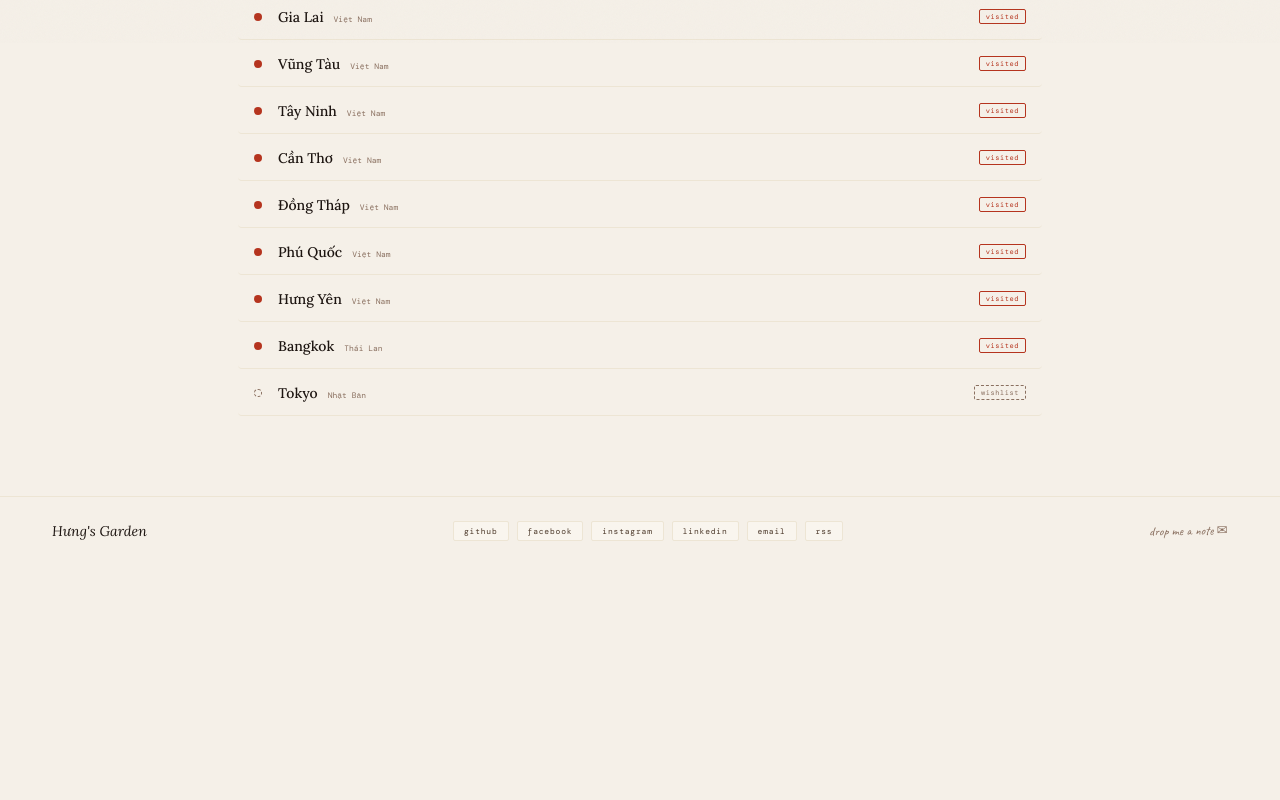
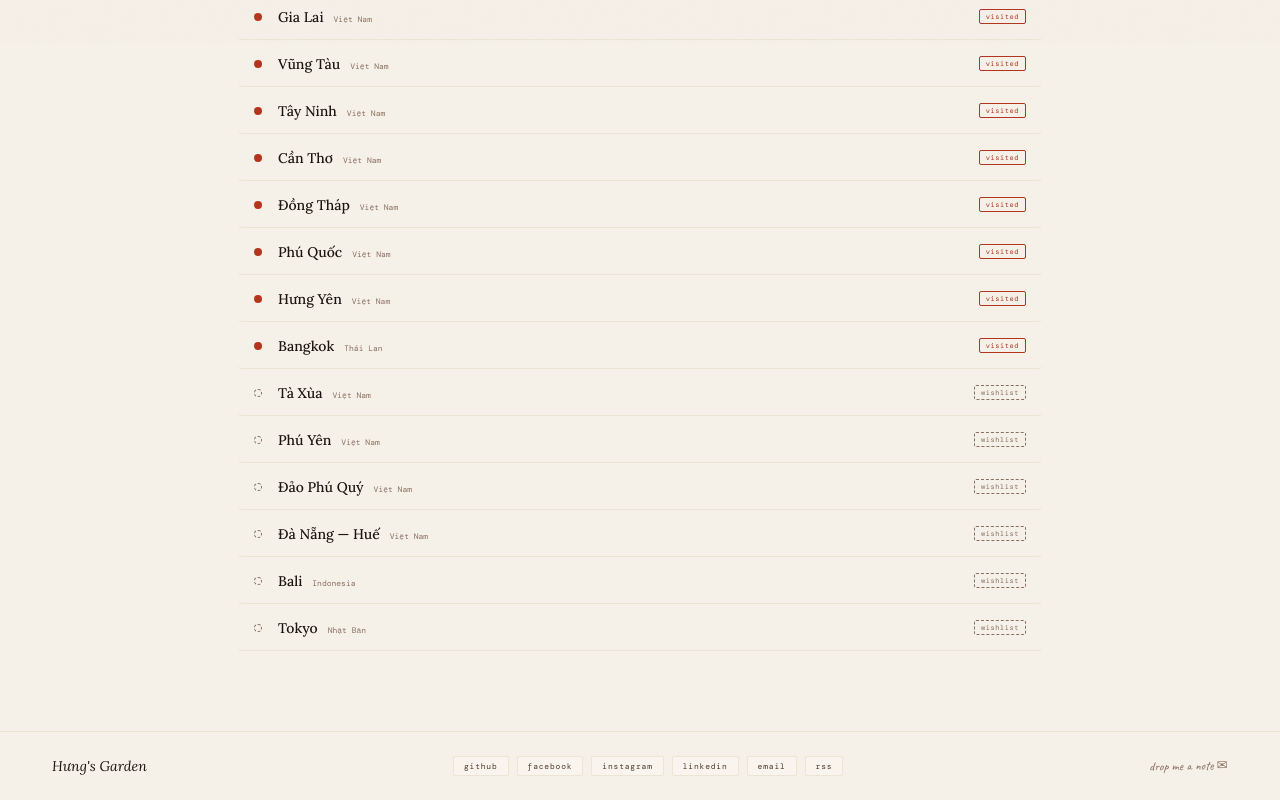
Before and after one commit to ddinhhungg/hung-digital-garden, a Next.js app: page /journey in a window 1280 px wide. Shown: the part 757-1557 px from the top of the page. Before the commit the page ends 1322 px from the top, so only its background shows below. Built offline with nearby package versions, Linux system fonts and the light colour scheme; a web font is replaced by a local one.

Commit message:
update: add 5 wishlist locations to journey map

```diff
--- a/journey.config.ts
+++ b/journey.config.ts
@@ -135,6 +135,41 @@ export const journeyLocations: JourneyLocation[] = [
   // ── MUỐN ĐI ──────────────────────────────────────────────
 
   {
+    id: 'taxua',
+    name: 'Tà Xùa',
+    country: 'Việt Nam',
+    coordinates: [104.2833, 21.2167],
+    status: 'wishlist',
+  },
+  {
+    id: 'phuyen',
+    name: 'Phú Yên',
+    country: 'Việt Nam',
+    coordinates: [109.2897, 13.0882],
+    status: 'wishlist',
+  },
+  {
+    id: 'phuquy',
+    name: 'Đảo Phú Quý',
+    country: 'Việt Nam',
+    coordinates: [108.9333, 10.5167],
+    status: 'wishlist',
+  },
+  {
+    id: 'danang',
+    name: 'Đà Nẵng — Huế',
+    country: 'Việt Nam',
+    coordinates: [107.9000, 16.2500],
+    status: 'wishlist',
+  },
+  {
+    id: 'bali',
+    name: 'Bali',
+    country: 'Indonesia',
+    coordinates: [115.1889, -8.4095],
+    status: 'wishlist',
+  },
+  {
     id: 'tokyo',
     name: 'Tokyo',
     country: 'Nhật Bản',
```
